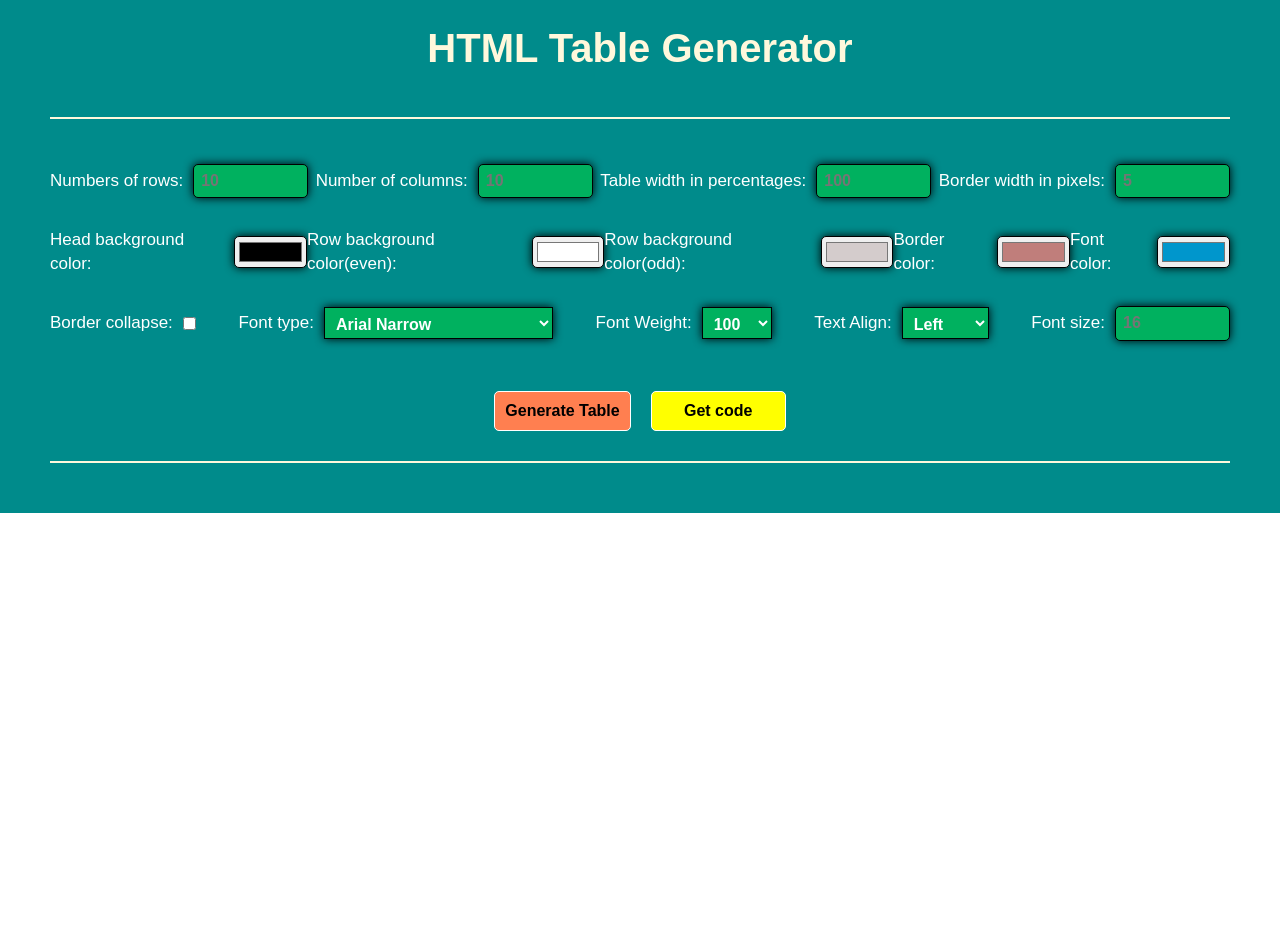
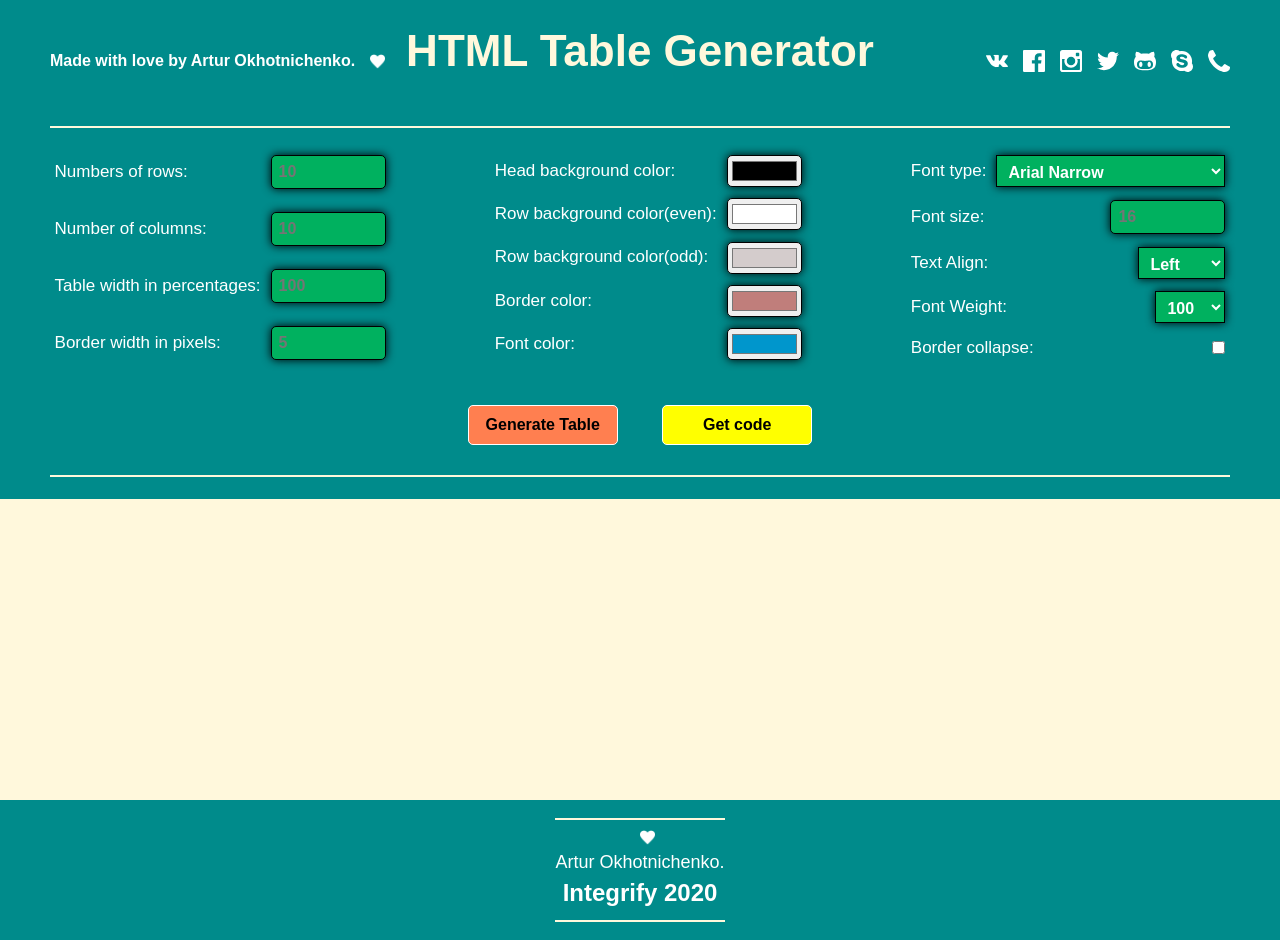
Before and after one commit to ohotnikarturik/table-generator, a plain HTML site: page index.html in a window 1280 px wide. Before the commit the page ends 800 px from the top, so only its background shows below. Drawn offline with Linux system fonts and the light colour scheme; a web font is replaced by a local one.

Commit message:
second commit

```diff
--- a/css/style.css
+++ b/css/style.css
@@ -19,6 +19,7 @@ body {
   overflow: hidden;
   min-height: 100%;
   width: 100%;
+  background-color: cornsilk;;
 }
 
 .container {
@@ -60,6 +61,56 @@ p {
   box-sizing: border-box;
 }
 
+.header {
+  position: fixed;
+  top: 0;
+  width: 100%;
+  z-index: 1000;
+  background-color: darkcyan;
+}
+
+.container__header {
+  position: relative;
+}
+
+.header__title {
+  font-size: 16px;
+  color: white;
+  font-weight: bold;
+}
+
+.copyright {
+  position: absolute;
+  left: 50px;
+  top: 50px;
+  display: flex;
+  align-items: center;
+}
+
+.socials {
+  position: absolute;
+  right: 50px;
+  top: 50px;
+}
+
+.social-list {
+  display: flex;
+}
+
+.social-item {
+  margin-left: 15px;
+}
+
+.social-img {
+  width: 22px;
+  height: 22px;
+  fill: white;
+  transition: .3s;
+}
+
+.social-img:hover {
+  fill: lightcoral;
+}
 
 .top {
   background-color: darkcyan;
@@ -67,16 +118,13 @@ p {
   width: 100%;
 }
 
-.container__form {
-
-}
-
 .title {
   text-align: center;
-  font-size: 40px;
+  font-size: 44px;
   font-weight: bold;
   color: cornsilk;
   padding:  20px 50px 0 50px;
+
 }
 
 .title:after {
@@ -89,33 +137,25 @@ p {
 }
 
 #form {
-  padding: 0 50px;
   display: flex;
-  flex-direction: column;
-  height: 80%;
   color: black;
-  justify-content: flex-start;
-}
-
-#form:after {
-  content: '';
-  display: inline-block;
-  width: 100%;
-  height: 2px;
-  background-color: cornsilk;
-  text-align: center;
-  margin: 30px 0 50px 0;
+  justify-content: space-around;
+  margin-top: 130px;
+  height: 230px;
+  padding-top: 25px;
+  margin-bottom: 45px;
 }
 
 .form__row {
-  margin-top: 30px;
   display: flex;
   justify-content: space-between;
+  flex-direction: column;
 }
 
 .form__block {
   display: flex;
   align-items: center;
+  justify-content: space-between;
 }
 
 .form__title {
@@ -123,13 +163,19 @@ p {
   font-size: 17px;
 }
 
-.form__row:last-child {
-  margin-top: 50px;
+.form__row_btns {
+  padding: 0 50px 15px 50px;
+  text-align: center;
 }
 
-.form__row_btns {
-  display: flex;
-  justify-content: center;
+.form__row_btns:after {
+  content: '';
+  display: inline-block;
+  width: 100%;
+  height: 2px;
+  background-color: cornsilk;
+  text-align: center;
+  margin: 30px 0 0px 0;
 }
 
 .form__input {
@@ -147,27 +193,26 @@ p {
 }
 
 .form__input:focus {
-  box-shadow: 0px 0px 10px 0px black;
+  box-shadow: 0 0 10px 0 black;
   border: 1px dashed black;
   opacity: .5;
-  color: #ffffff;
   font-weight: bold;
+  color: white;
 }
 
 .form__input-color {
   width: 75px;
-  height: 35px;
   margin-left: 10px;
   border-radius: 5px;
   cursor: pointer;
   outline: none;
   height: 32px;
   border: 1px solid black;
-  box-shadow: 0px 0px 10px 0px black;
+  box-shadow: 0 0 10px 0 black;
 }
 
 .form__input-color:focus {
-  box-shadow: 0px 0px 10px 0px black;
+  box-shadow: 0 0 10px 0 black;
   border: 1px dashed black;
   opacity: .5;
 }
@@ -183,7 +228,7 @@ p {
   min-width: 70px;
   outline: none;
   border: 1px solid black;
-  box-shadow: 0px 0px 10px 0px black;
+  box-shadow: 0 0 10px 0 black;
   padding: 7px;
   height: 32px;
   background-color: #00b15f;
@@ -192,7 +237,7 @@ p {
 }
 
 .form__select:focus {
-  box-shadow: 0px 0px 10px 0px black;
+  box-shadow: 0 0 10px 0 black;
   border: 1px dashed black;
   opacity: .5;
   color: #ffffff;
@@ -201,9 +246,9 @@ p {
 
 .btn {
   padding: 10px;
-  min-width: 135px;
   outline: none;
   border: 1px solid #ffffff;
+  width: 150px;
 }
 
 #btn__generate {
@@ -216,15 +261,12 @@ p {
 
 
 #btn__generate:hover {
-  background-color: cornflowerblue;
   background-color: white;
   color: darkcyan;
-
 }
 
-
 #btn__get {
-  margin-left: 20px;
+  margin-left: 40px;
   background-color: yellow;
   cursor: pointer;
   border-radius: 5px;
@@ -233,30 +275,33 @@ p {
 }
 
 #btn__get:hover {
-  background-color: cornflowerblue;
   background-color: white;
   color: darkcyan;
 
 }
 
 .bottom {
-  margin-bottom: 30px;
+  padding-bottom: 30px;
 }
 
 .container__table {
-  display: flex;
-  justify-content: center;
-  flex-direction: column;
-  align-items: center;
-}
-
-#table {
-
 
 }
 
 .table, tr, th, td  {
   border: 1px solid black;
+}
+
+td {
+  width: 0%;
+}
+
+#table {
+  margin: 25px auto 0 auto;
+}
+
+th {
+  text-align: center;
 }
 
 .table-code {
@@ -266,7 +311,75 @@ p {
 .table-code {
   min-height: 100%;
   width: 1000px;
-  background-color: beige;
   overflow: hidden;
+  padding: 25px;
+  color: crimson;
+  font-weight: bold;
+  border-radius: 5px;
+  text-align: center;
+  margin-top: 30px;
+}
+
+.footer {
+  height: 140px;
+  background-color: darkcyan;
+}
+
+.container__footer {
+  height: 100%;
+  display: flex;
+  justify-content: center;
+  align-items: center;
+}
+
+.footer__title {
+  color: white;
+  font-size: 18px;
+}
+
+.icon-love_header {
+  width: 15px;
+  height: 15px;
+  margin-left: 15px;
+}
+
+.icon-love {
+  width: 15px;
+  height: 15px;
+  margin-left: 15px;
+  margin-bottom: 5px;
+}
+
+.footer__copyright {
+  display: flex;
+  align-items: center;
+  flex-direction: column;
+}
+
+.footer__copyright:before {
+  content: '';
+  display: inline-block;
+  width: 100%;
+  height: 2px;
+  background-color: cornsilk;
+  text-align: center;
+  margin-bottom: 10px
+;
+}
+
+.footer__copyright:after {
+  content: '';
+  display: inline-block;
+  width: 100%;
+  height: 2px;
+  background-color: cornsilk;
+  text-align: center;
+  margin-top: 10px;
+}
+
+.footer__year {
+  font-size: 24px;
+  color: white;
+  font-weight: bold;
 
 }
--- a/index.html
+++ b/index.html
@@ -10,9 +10,72 @@
 </head>
 <body>
 <div class="wrapper">
+	<header class="header">
+		<div class="container container__header">
+			<div class="copyright">
+				<h3 class="header__title">Made with love by Artur Okhotnichenko.</h3>
+				<img src="assets/img/iconmonstr-favorite-3-32.png" alt="" class="icon-love_header">
+			</div>
+			<div class="header__title">
+				<h1 class="title">HTML Table Generator</h1>
+			</div>
+			<div class="socials">
+				<ul class="social-list">
+					<li class="social-item">
+						<a href="https://vk.com/id19076882" target="_blank" class="social-link">
+							<svg class="social-img">
+								<use xlink:href="assets/img/sprite.svg#vk"></use>
+							</svg>
+						</a>
+					</li>
+					<li class="social-item">
+						<a href="https://www.facebook.com/ohotnik.art?ref=bookmarks" target="_blank" class="social-link">
+							<svg class="social-img">
+								<use xlink:href="assets/img/sprite.svg#fb"></use>
+							</svg>
+						</a>
+					</li>
+					<li class="social-item">
+						<a href="#" target="_blank" class="social-link">
+							<svg class="social-img">
+								<use xlink:href="assets/img/sprite.svg#inst"></use>
+							</svg>
+						</a>
+					</li>
+					<li class="social-item">
+						<a href="#" target="_blank" class="social-link">
+							<svg class="social-img">
+								<use xlink:href="assets/img/sprite.svg#twitter"></use>
+							</svg>
+						</a>
+					</li>
+					<li class="social-item">
+						<a href="https://github.com/ohotnikarturik" target="_blank" class="social-link">
+							<svg class="social-img">
+								<use xlink:href="assets/img/sprite.svg#git"></use>
+							</svg>
+						</a>
+					</li>
+					<li class="social-item">
+						<a href="skype:archi130186?call" target="_blank" class="social-link">
+							<svg class="social-img">
+								<use xlink:href="assets/img/sprite.svg#sk"></use>
+							</svg>
+						</a>
+					</li>
+					<li class="social-item">
+						<a href="tel:+358449254853" target="_blank" class="social-link">
+							<svg class="social-img">
+								<use xlink:href="assets/img/sprite.svg#phone"></use>
+							</svg>
+						</a>
+					</li>
+				</ul>
+			</div>
+		</div>
+	</header>
 	<div class="top">
 		<div class="container container__form">
-			<h1 class="title">HTML Table Generator</h1>
 			<form id="form">
 				<div class="form__row">
 					<label class="form__block">
@@ -56,10 +119,6 @@
 				</div>
 				<div class="form__row">
 					<label class="form__block">
-						<span class="form__title">Border collapse:</span>
-						<input type="checkbox" name="borderCollapse" class="form__checkbox">
-					</label>
-					<label class="form__block">
 						<span class="form__title">Font type:</span>
 						<select name="fontFamily" class="form__select">
 							<option value="#">Arial Narrow</option>
@@ -87,6 +146,18 @@
 						</select>
 					</label>
 					<label class="form__block">
+						<span class="form__title">Font size:</span>
+						<input type="number" name="fontSize" placeholder="16" class="form__input">
+					</label>
+					<label class="form__block">
+						<span class="form__title">Text Align:</span>
+						<select name='textAlign' class="form__select">
+							<option value="left">Left</option>
+							<option value="center">Center</option>
+							<option value="right">Right</option>
+						</select>
+					</label>
+					<label class="form__block">
 						<span class="form__title">Font Weight:</span>
 						<select name="fontWeight" class="form__select">
 							<option value="100">100</option>
@@ -101,33 +172,34 @@
 						</select>
 					</label>
 					<label class="form__block">
-						<span class="form__title">Text Align:</span>
-						<select name='textAlign' class="form__select">
-							<option value="left">Left</option>
-							<option value="center">Center</option>
-							<option value="right">Right</option>
-						</select>
-					</label>
-					<label class="form__block">
-						<span class="form__title">Font size:</span>
-						<input type="number" name="fontSize" placeholder="16" class="form__input">
+						<span class="form__title">Border collapse:</span>
+						<input type="checkbox" name="borderCollapse" class="form__checkbox">
 					</label>
 				</div>
-				<div class="form__row form__row_btns">
-					<button class="btn" id="btn__generate">Generate Table</button>
-					<button class="btn" id="btn__get">Get code</button>
-				</div>
 			</form>
+			<div class="form__row_btns">
+				<button class="btn" id="btn__generate">Generate Table</button>
+				<button class="btn" id="btn__get">Get code</button>
+			</div>
 		</div>
 	</div>
 	<div class="bottom">
 		<div class="container container__table">
 			<table id="table"></table>
-			<div class="table-code">
-			</div>
+			<div class="table-code"></div>
 		</div>
 	</div>
 </div>
+
+<footer class="footer">
+	<div class="container container__footer">
+		<div class="footer__copyright">
+			<img src="assets/img/iconmonstr-favorite-3-32.png" alt="" class="icon-love">
+			<h3 class="footer__title">Artur Okhotnichenko.</h3>
+			<h3 class="footer__year">Integrify 2020</h3>
+		</div>
+	</div>
+</footer>
 
 <script src="js/main.js"></script>
 
```
Also changed, not shown: js/main.js (+59 -53 lines), assets/img/iconmonstr-favorite-3-32.png (added), assets/img/sprite.svg (added).
